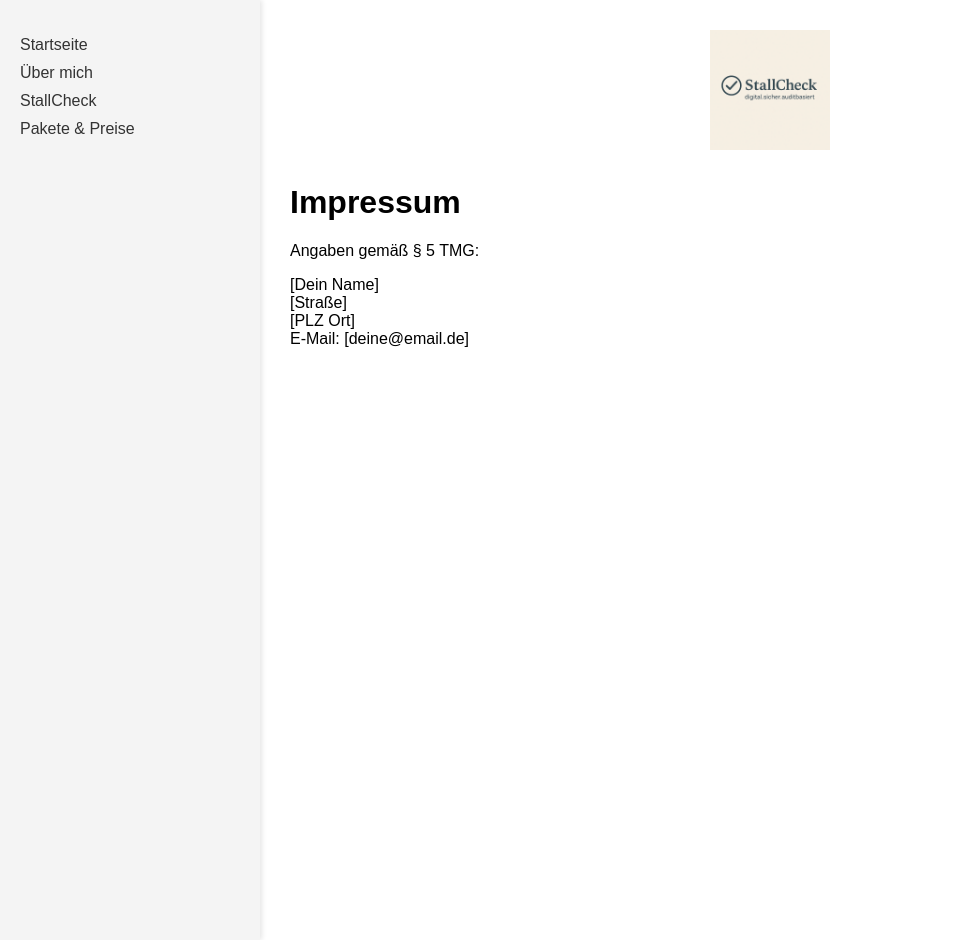
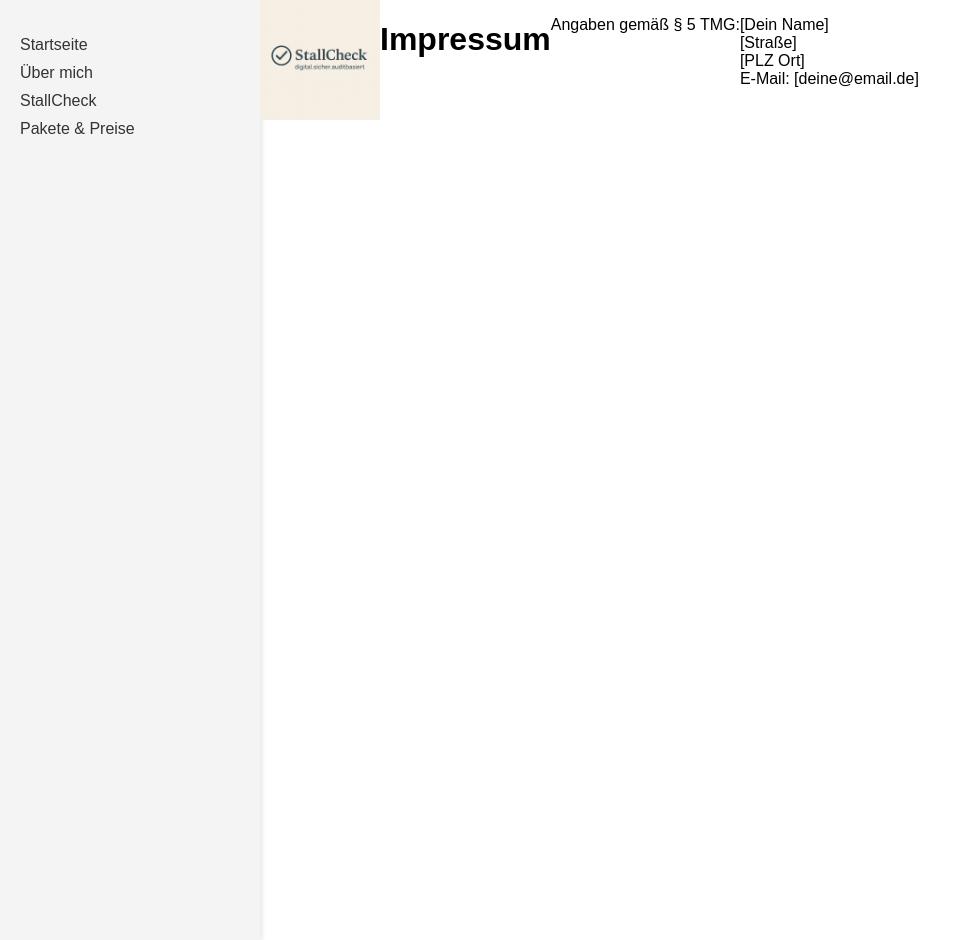
Before and after one commit to Kerstin78/stallcheck, a Jekyll site: the page built from impressum.md, in a window 1280 px wide. Shown: the whole page, without its empty margins (0-960 px from the left). Built offline with Jekyll 4.4.1, drawn with Linux system fonts in a browser that asks for light colours.

Commit message:
Update default.html
Logo neu eingebunden

```diff
--- a/_layouts/default.html
+++ b/_layouts/default.html
@@ -51,10 +51,10 @@
         <li><a href="/pakete">Pakete & Preise</a></li>
       </ul>
     </nav>
-    <div class="content">
-      <div class="logo">
-        <img src="/assets/logo-stallcheck.png" alt="StallCheck Logo" />
-      </div>
+    <body>
+  <div class="logo">
+    <img src="/assets/logo-stallcheck.png" alt="StallCheck Logo" />
+  </div>
       {{ content }}
     </div>
   </body>
```
